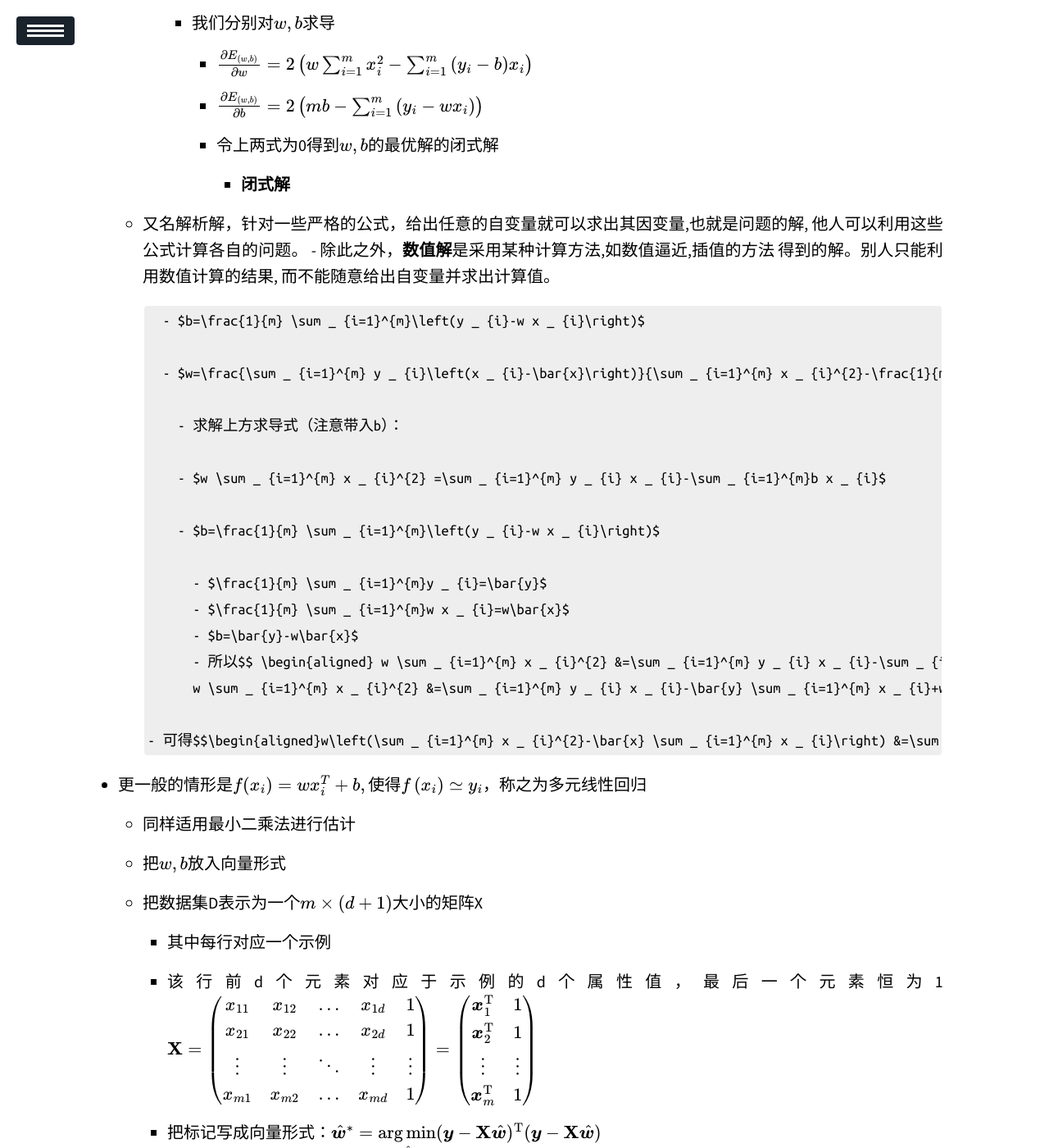
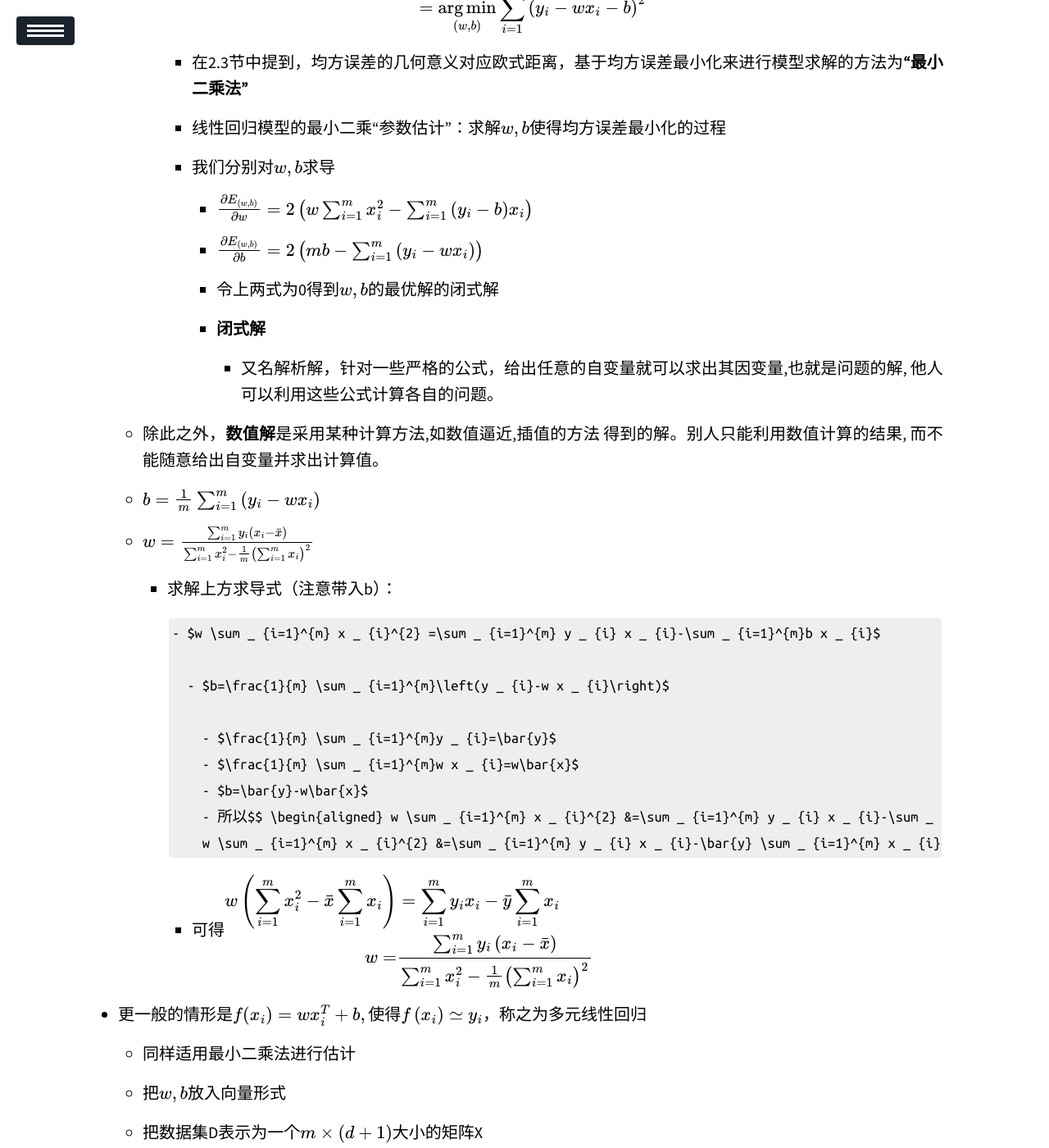
Before and after one commit to WangXiCindy/wangxicindy.github.io, a Jekyll site: the page built from _posts/2020-9-26-机器学习笔记.md, in a window 1280 px wide and 1400 px high, scrolled down 30390 px. Shown: the whole window at 82% size. Built offline with Jekyll 4.4.1, drawn with Linux system fonts in a browser that asks for light colours; our own code applies the rules of GitHub Pages for plain Markdown files; formulas are drawn with MathJax 3; a script that is not in the unit is left out; some of the changed text lies outside the part shown.

Commit message:
Update 2020-9-26-机器学习笔记.md

```diff
--- a/_posts/2020-9-26-机器学习笔记.md
+++ b/_posts/2020-9-26-机器学习笔记.md
@@ -97,7 +97,7 @@ description: 本文为周志华老师《机器学习》（西瓜书）的学习
 
   - $\mathfrak{L} _ {a}$代表一种学习算法，对于不同的学习算法$\mathfrak{L} _ {a}$公和$\mathfrak{L} _ {b}$它们在不同的情况下会展现出不同的优势和缺陷
 
-  - $\mathfrak{L} _ {a}$在训练集之外的所有样本上的误差为：$E _ {\text {ote}}\left(\mathfrak{L} _ {a} \mid X, f\right)=\sum _ {h} \sum _ {\boldsymbol{x} \in \mathcal{X}-X} P(\boldsymbol{x}) \mathbb{I}(h(\boldsymbol{x}) \neq f(\boldsymbol{x})) P\left(h \mid X, \mathfrak{L} _ {a}\right)$（1.1）
+  - $\mathfrak{L} _ {a}$在训练集之外的所有样本上的误差为：$$E _ {\text {ote}}\left(\mathfrak{L} _ {a} \mid X, f\right)=\sum _ {h} \sum _ {\boldsymbol{x} \in \mathcal{X}-X} P(\boldsymbol{x}) \mathbb{I}(h(\boldsymbol{x}) \neq f(\boldsymbol{x})) P\left(h \mid X, \mathfrak{L} _ {a}\right)$$	（1.1）
 
     - $\mathbb{I}(·)$是指示函数，内部为真取1，否则取0
     - X为训练数据
@@ -110,12 +110,12 @@ description: 本文为周志华老师《机器学习》（西瓜书）的学习
     - 在某一种假设和训练数据条件下，$\mathbb{I}(h(\boldsymbol{x}) \neq f(\boldsymbol{x})) P\left(h \mid X, \mathfrak{L} _ {a}\right)$为基于该训练数据关于x的预测结果和实际结果相同的概率
 
   - 考虑到二分类问题，且真实目标函数可以是任何函数，对所有可能的f按均匀分布对误差求和
-        $\begin{aligned}
+        $$\begin{aligned}
     \sum _ {f} E _ {\text {ote}}\left(\mathfrak{L} _ {a} \mid X, f\right) &=\sum _ {f} \sum _ {h} \sum _ {\boldsymbol{x} \in \mathcal{X}-X} P(\boldsymbol{x}) \mathbb{I}(h(\boldsymbol{x}) \neq f(\boldsymbol{x})) P\left(h \mid X, \mathfrak{L} _ {a}\right)  \\
     &=\sum _ {\boldsymbol{x} \in \mathcal{X}-X} P(\boldsymbol{x}) \sum _ {h} P\left(h \mid X, \mathfrak{L} _ {a}\right) \sum _ {f} \mathbb{I}(h(\boldsymbol{x}) \neq f(\boldsymbol{x})) \qquad   \qquad   \qquad          (1.2) \\
     &=\sum _ {\boldsymbol{x} \in \mathcal{X}-X} P(\boldsymbol{x}) \sum _ {h} P\left(h \mid X, \mathfrak{L} _ {a}\right) \frac{1}{2} 2^{ \vert \mathcal{X} \vert }  \\
     &=\frac{1}{2} 2^{ \vert \mathcal{X} \vert } \sum _ {\boldsymbol{x} \in \mathcal{X}-X} P(\boldsymbol{x}) \sum _ {h} P\left(h \mid X, \mathfrak{L} _ {a}\right)
-  \end{aligned}$
+  \end{aligned}$$
 
   南瓜书具体说明：
 
@@ -878,17 +878,18 @@ description: 本文为周志华老师《机器学习》（西瓜书）的学习
 
         - 令上两式为0得到$w,b$的最优解的闭式解
 
-          - **闭式解**
-  - 又名解析解，针对一些严格的公式，给出任意的自变量就可以求出其因变量,也就是问题的解, 他人可以利用这些公式计算各自的问题。
-          - 除此之外，**数值解**是采用某种计算方法,如数值逼近,插值的方法 得到的解。别人只能利用数值计算的结果, 而不能随意给出自变量并求出计算值。
+        - **闭式解**
 
-          - $b=\frac{1}{m} \sum _ {i=1}^{m}\left(y _ {i}-w x _ {i}\right)$
+          - 又名解析解，针对一些严格的公式，给出任意的自变量就可以求出其因变量,也就是问题的解, 他人可以利用这些公式计算各自的问题。
+  - 除此之外，**数值解**是采用某种计算方法,如数值逼近,插值的方法 得到的解。别人只能利用数值计算的结果, 而不能随意给出自变量并求出计算值。
 
-          - $w=\frac{\sum _ {i=1}^{m} y _ {i}\left(x _ {i}-\bar{x}\right)}{\sum _ {i=1}^{m} x _ {i}^{2}-\frac{1}{m}\left(\sum _ {i=1}^{m} x _ {i}\right)^{2}}$
+  - $b=\frac{1}{m} \sum _ {i=1}^{m}\left(y _ {i}-w x _ {i}\right)$
 
-            - 求解上方求导式（注意带入b）：
+  - $w=\frac{\sum _ {i=1}^{m} y _ {i}\left(x _ {i}-\bar{x}\right)}{\sum _ {i=1}^{m} x _ {i}^{2}-\frac{1}{m}\left(\sum _ {i=1}^{m} x _ {i}\right)^{2}}$
 
-            - $w \sum _ {i=1}^{m} x _ {i}^{2} =\sum _ {i=1}^{m} y _ {i} x _ {i}-\sum _ {i=1}^{m}b x _ {i}$
+    - 求解上方求导式（注意带入b）：
+
+          - $w \sum _ {i=1}^{m} x _ {i}^{2} =\sum _ {i=1}^{m} y _ {i} x _ {i}-\sum _ {i=1}^{m}b x _ {i}$
 
             - $b=\frac{1}{m} \sum _ {i=1}^{m}\left(y _ {i}-w x _ {i}\right)$
 
```
